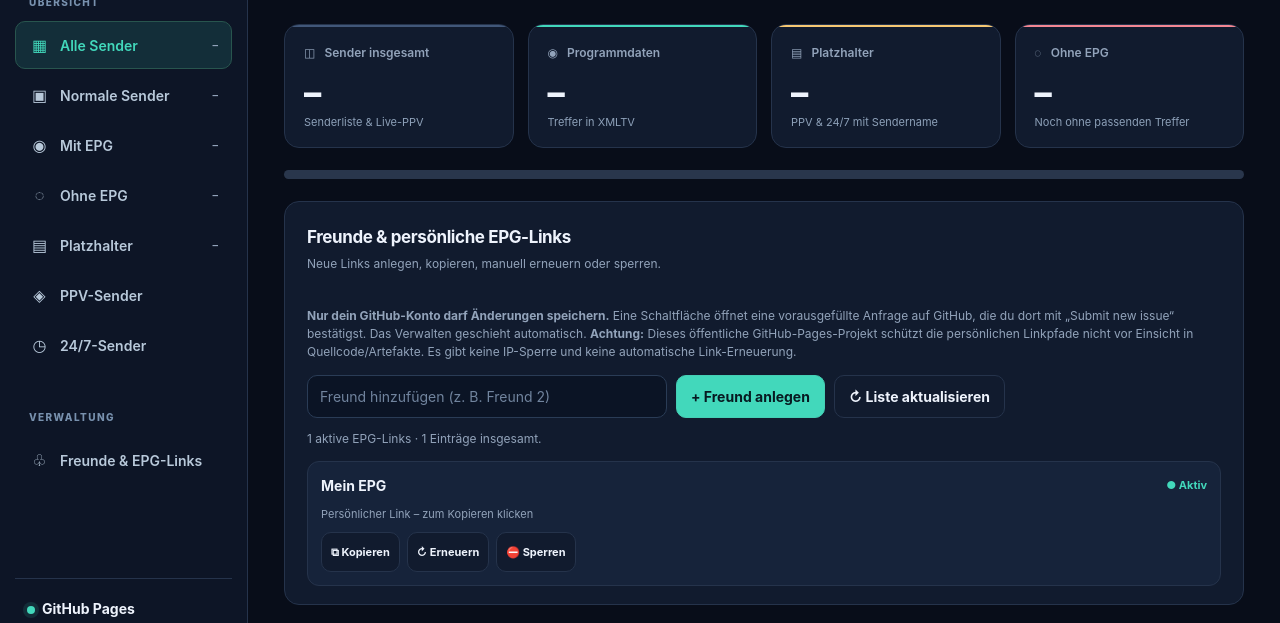
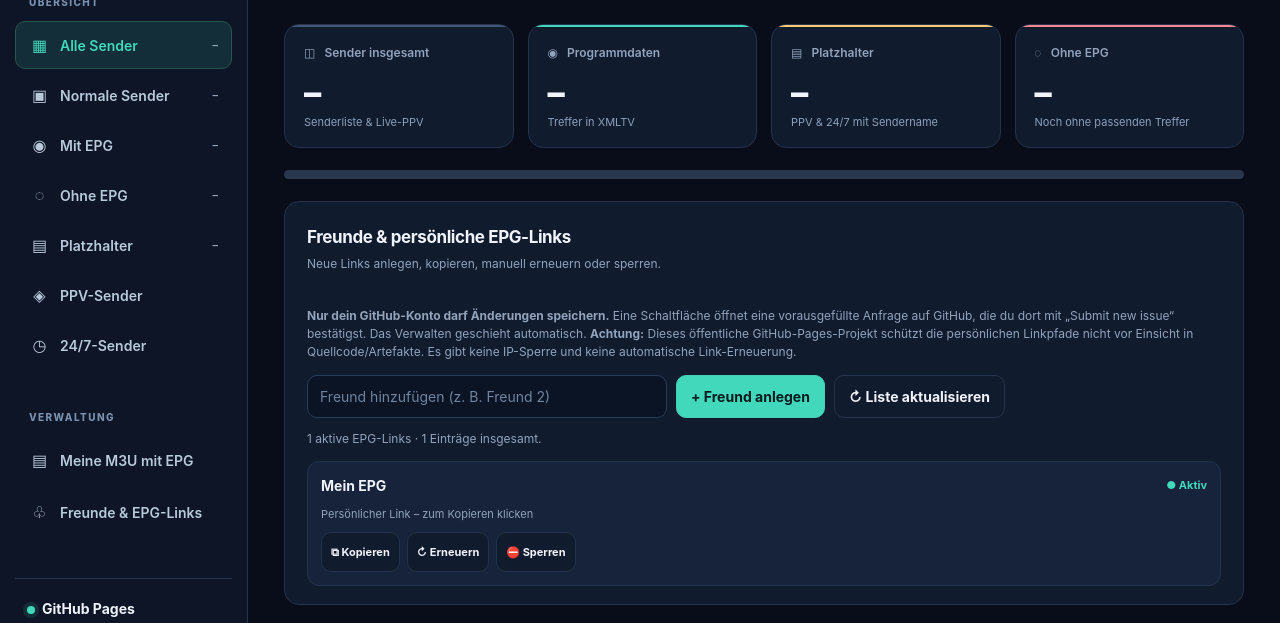
Before and after one commit to Malakinho/tivimate-epg, a plain HTML site: page dashboard/index.html in a window 1280 px wide. Shown: the part 127-750 px from the top of the page. Drawn offline with Linux system fonts and the light colour scheme; no server answers; files whose address does not match are found by name.

Commit message:
Link private, browser-only M3U EPG mapping tool from dashboard navigation

```diff
--- a/dashboard/index.html
+++ b/dashboard/index.html
@@ -115,6 +115,7 @@
       <button class="navitem" data-mode="247"><span class="symbol">◷</span> 24/7-Sender</button>
     </nav>
     <div class="side-label" style="margin-top:15px">Verwaltung</div>
+    <a class="navitem" href="m3u.html"><span class="symbol">▤</span> Meine M3U mit EPG</a>
     <a class="navitem" id="navFriends" href="#friendsPanel"><span class="symbol">♧</span> Freunde &amp; EPG-Links</a>
     <div class="side-bottom">
       <div><span class="dot"></span><strong>GitHub Pages</strong></div>
```
